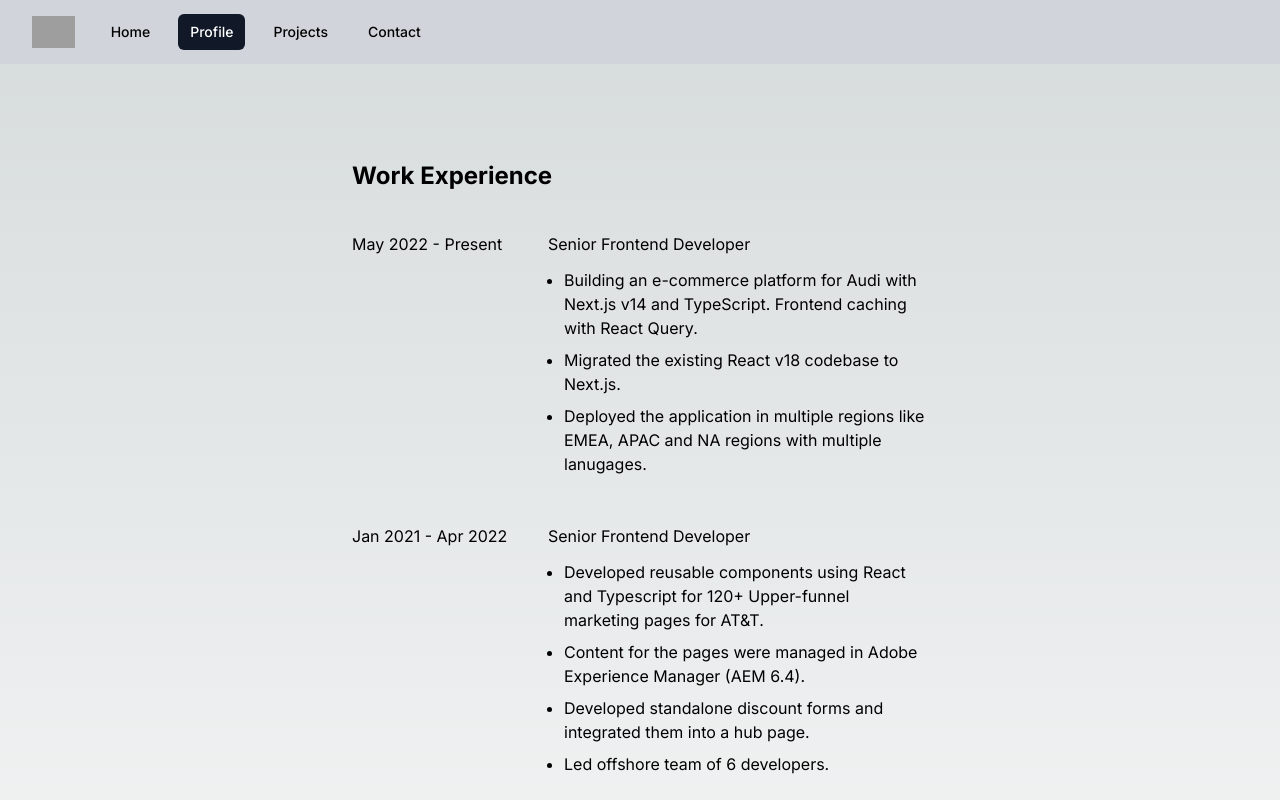
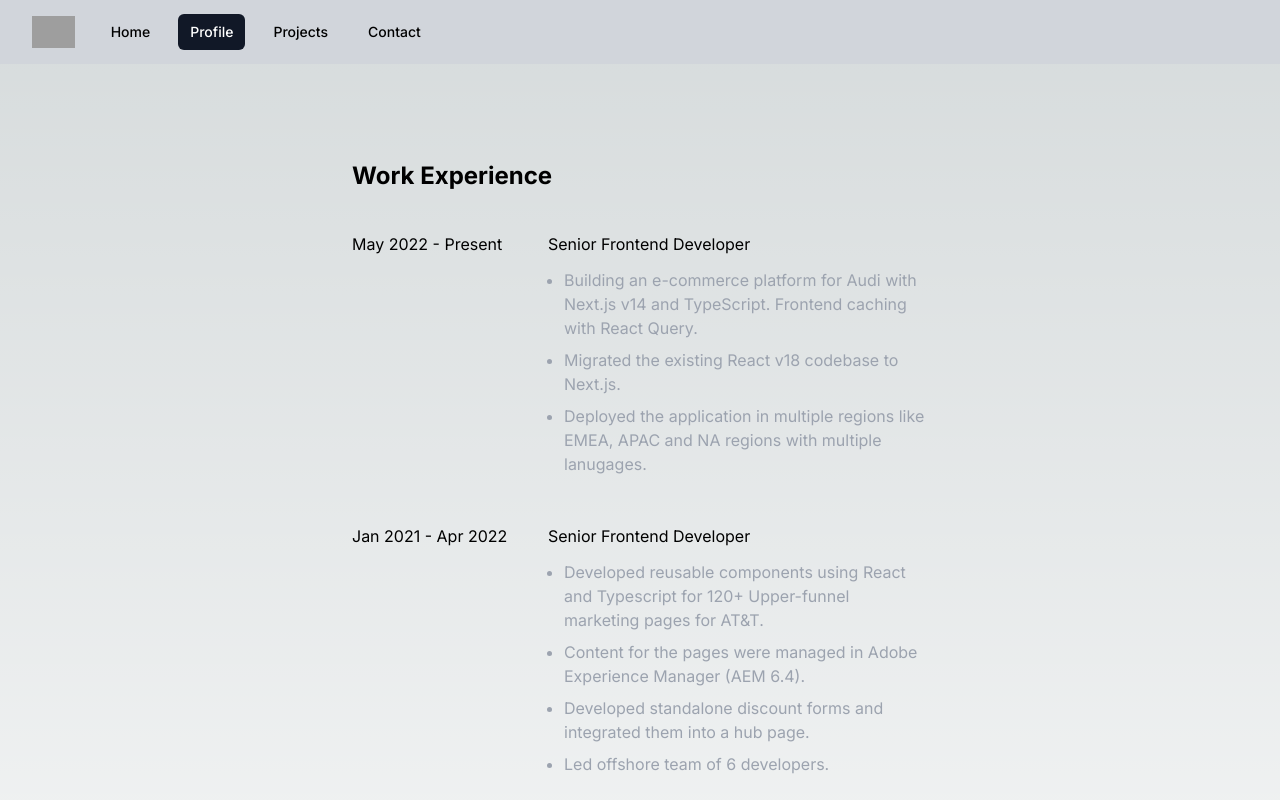
Before and after one commit to anand-radha-krishnan/anand-portfolio, a Next.js app: page /profile in a window 1280 px wide. Shown: the top 800 px of the page. Built offline with nearby package versions, Linux system fonts and the light colour scheme; grey boxes are pictures that could not be loaded.

Commit message:
portfolio: refactoring

```diff
--- a/src/app/profile/page.tsx
+++ b/src/app/profile/page.tsx
@@ -1,75 +1,13 @@
 import React from "react";
-import Link from "next/link";
+import Experience from "@/components/Experience";
 
 export default function Profile() {
-  const workExperiences = [
-    {
-      timeline: "May 2022 - Present",
-      designation: "Senior Frontend Developer",
-      description: [
-        "Building an e-commerce platform for Audi with Next.js v14 and TypeScript. Frontend caching with React Query. ",
-        "Migrated the existing React v18 codebase to Next.js.",
-        "Deployed the application in multiple regions like EMEA, APAC and NA regions with multiple lanugages.",
-      ],
-    },
-    {
-      timeline: "Jan 2021 - Apr 2022",
-      designation: "Senior Frontend Developer",
-      description: [
-        "Developed reusable components using React and Typescript for 120+ Upper-funnel marketing pages for AT&T.",
-        "Content for the pages were managed in Adobe Experience Manager (AEM 6.4).",
-        "Developed standalone discount forms and integrated them into a hub page.",
-        "Led offshore team of 6 developers.",
-      ],
-    },
-    {
-      timeline: "Apr 2020 - Dec 2020",
-      designation: "Frontend Developer",
-      description: [
-        "Integrated SonarQube in CI/CD pipeline to improve code quality, test coverage and reduce security vulnerabilities.",
-        "Developed common components and deployed as npm packages using lerna, rollup.js and Storybook",
-      ],
-    },
-    {
-      timeline: "May 2018 - Mar 2020",
-      designation: "Frontend Developer",
-      description: [
-        "Built a Single Page Application for Directv using Angular framework with TypeScript.",
-        "Experimented with feature flags to provide personalized experience for users",
-        "Provided unique experience to users using A/B testing",
-      ],
-    },
-  ];
-
   return (
     <>
       <div className="mx-auto max-w-xl text-2xl font-bold mt-24 mb-10">
         Work Experience
       </div>
-      {workExperiences.map((workExperience, index) => {
-        return (
-          <div
-            className="grid grid-cols-3 max-w-xl mx-auto pb-10 gap-3"
-            key={`work-experience-${index}`}
-          >
-            <div className="row-span-2">{workExperience.timeline}</div>
-            <div className="col-span-2">{workExperience.designation}</div>
-            <div className="col-span-2">
-              {workExperience.description.length &&
-                workExperience.description.map((desc, index) => {
-                  return (
-                    <ul
-                      key={`work-experience-description-${index}`}
-                      className="list-disc pl-4"
-                    >
-                      <li className="pb-2">{desc}</li>
-                    </ul>
-                  );
-                })}
-            </div>
-          </div>
-        );
-      })}
+      <Experience />
     </>
   );
 }
--- /dev/null
+++ b/src/components/Experience.tsx
@@ -0,0 +1,33 @@
+import workExperiences from "@/static/work-experience.json";
+
+export default function Experience() {
+  return (
+    <>
+      {workExperiences.map((workExperience, index) => {
+        return (
+          <div
+            className="grid grid-cols-3 max-w-xl mx-auto pb-10 gap-3"
+            key={`work-experience-${index}`}
+          >
+            <div className="row-span-2">{workExperience.timeline}</div>
+            <div className="col-span-2">{workExperience.designation}</div>
+            <div className="col-span-2 text-gray-400">
+              {workExperience.description.length &&
+                workExperience.description.map((desc, index) => {
+                  return (
+                    <ul
+                      key={`work-experience-description-${index}`}
+                      className="list-disc pl-4"
+                    >
+                      <li className="pb-2">{desc}</li>
+                    </ul>
+                  );
+                })}
+            </div>
+          </div>
+        );
+      })}
+      ;
+    </>
+  );
+}
--- a/src/components/Hero.tsx
+++ b/src/components/Hero.tsx
@@ -17,7 +17,7 @@ export default function Hero() {
               href="/profile"
               className="text-sm font-semibold leading-6 text-gray-900 arrow"
             >
-              Learn more aboout me{" "}
+              Learn more about me{" "}
               <span aria-hidden="true" className="">
                 <span className="arrow-transform">-&gt;</span>
               </span>
--- /dev/null
+++ b/src/static/work-experience.json
@@ -0,0 +1,38 @@
+[
+  {
+    "timeline": "May 2022 - Present",
+    "designation": "Senior Frontend Developer",
+    "description": [
+      "Building an e-commerce platform for Audi with Next.js v14 and TypeScript. Frontend caching with React Query. ",
+      "Migrated the existing React v18 codebase to Next.js.",
+      "Deployed the application in multiple regions like EMEA, APAC and NA regions with multiple lanugages."
+    ]
+  },
+  {
+    "timeline": "Jan 2021 - Apr 2022",
+    "designation": "Senior Frontend Developer",
+    "description": [
+      "Developed reusable components using React and Typescript for 120+ Upper-funnel marketing pages for AT&T.",
+      "Content for the pages were managed in Adobe Experience Manager (AEM 6.4).",
+      "Developed standalone discount forms and integrated them into a hub page.",
+      "Led offshore team of 6 developers."
+    ]
+  },
+  {
+    "timeline": "Apr 2020 - Dec 2020",
+    "designation": "Frontend Developer",
+    "description": [
+      "Integrated SonarQube in CI/CD pipeline to improve code quality, test coverage and reduce security vulnerabilities.",
+      "Developed common components and deployed as npm packages using lerna, rollup.js and Storybook"
+    ]
+  },
+  {
+    "timeline": "May 2018 - Mar 2020",
+    "designation": "Frontend Developer",
+    "description": [
+      "Built a Single Page Application for Directv using Angular framework with TypeScript.",
+      "Experimented with feature flags to provide personalized experience for users",
+      "Provided unique experience to users using A/B testing"
+    ]
+  }
+]
```
